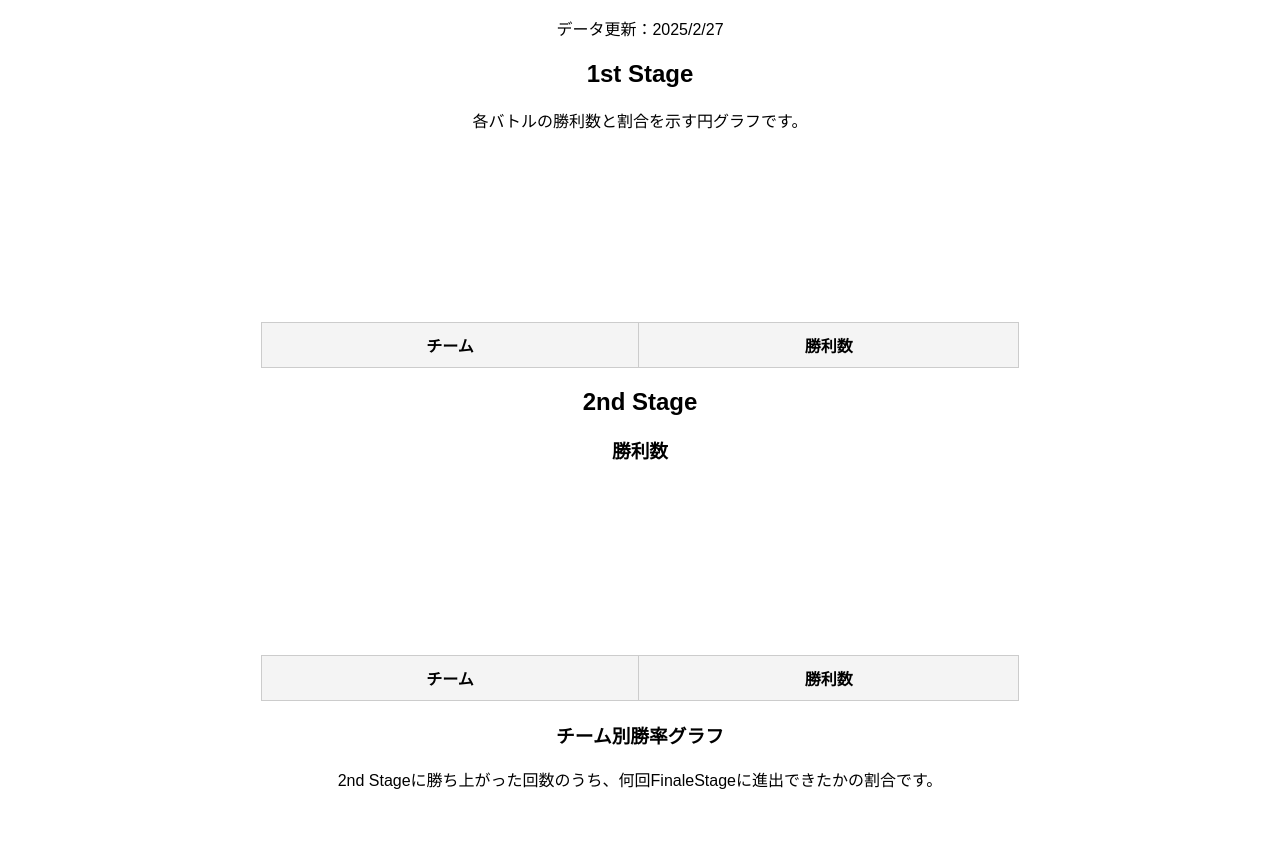
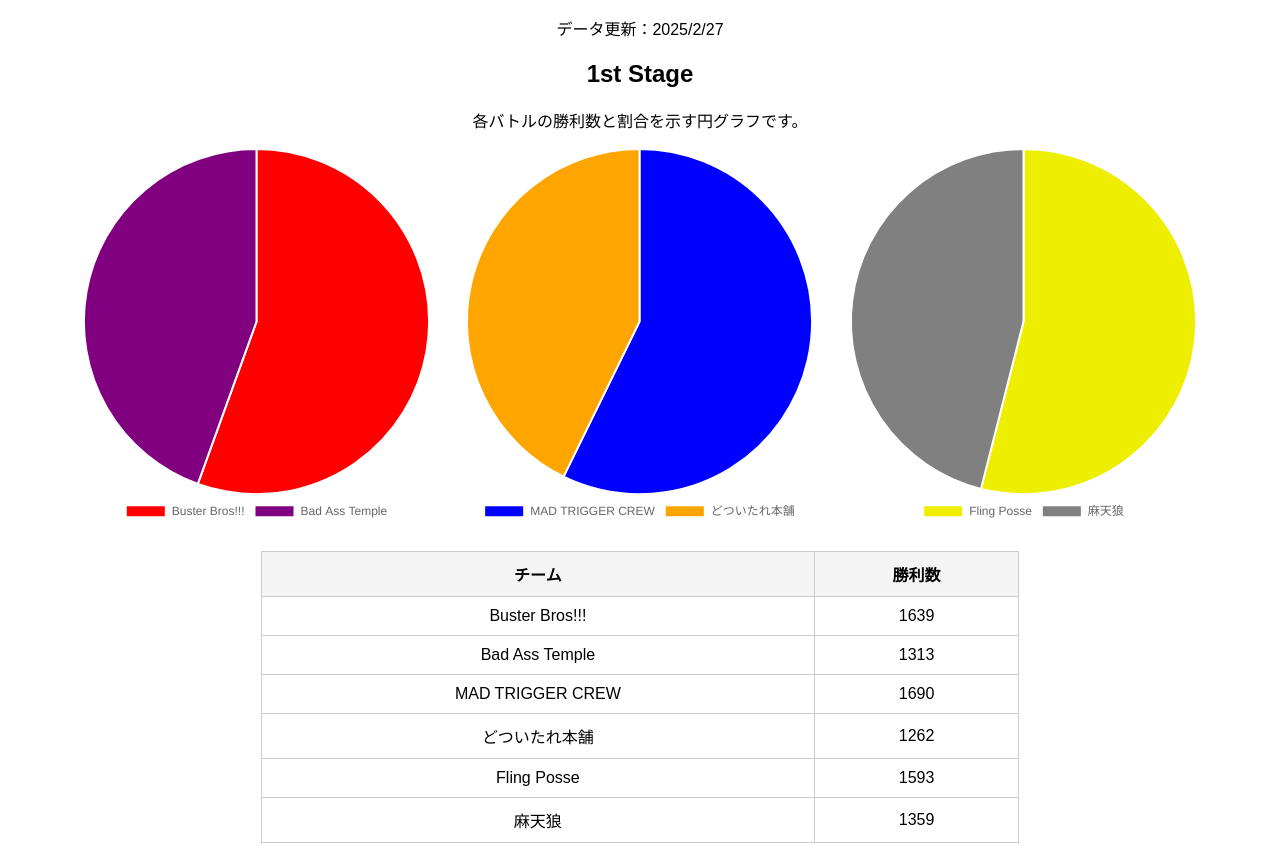
Before and after one commit to zknzfz/hpmv_win_counts, a plain HTML site: page index.html in a window 1280 px wide. Shown: the top 846 px of the page. Drawn offline with nearby package versions, Linux system fonts and the light colour scheme; no server answers.

Commit message:
fix data

```diff
--- a/index.html
+++ b/index.html
@@ -151,7 +151,7 @@
         };
 
         async function loadResults() {
-            const response = await fetch('win_counts2.json');
+            const response = await fetch('counts.json');
             const data = await response.json();
             const win_counts = data.win_counts;
 
```
